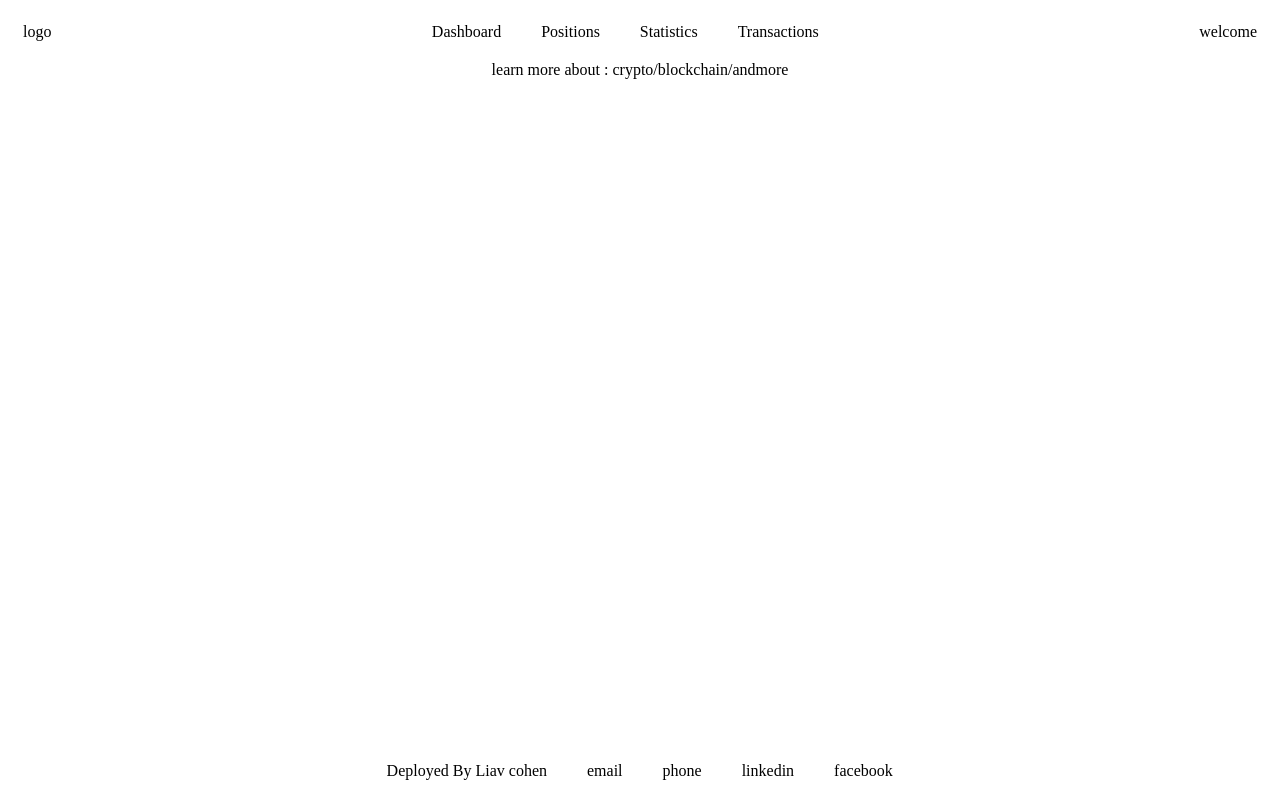
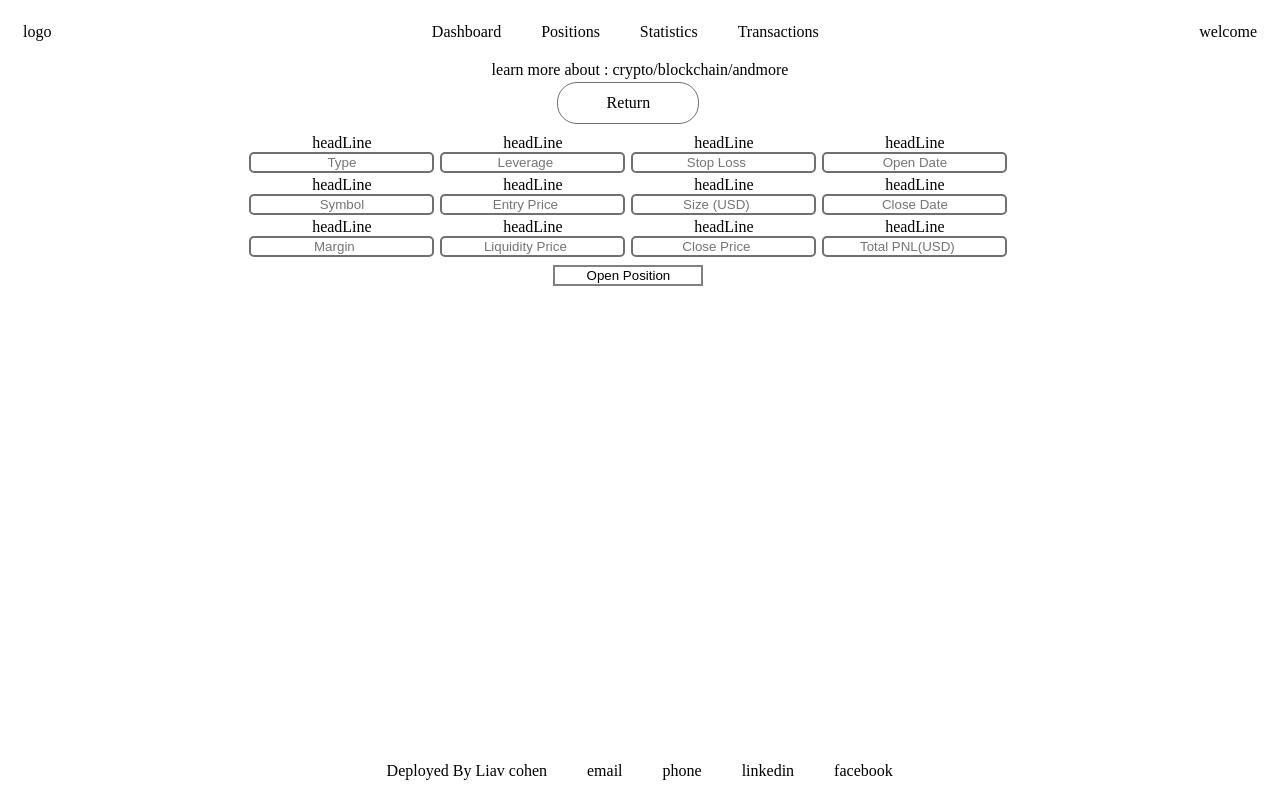
Before and after one commit to LiavCohen-a/TradeTrakingApp, a React (Create React App) app in the folder tradetrakingapp/: page /position/1 in a window 1280 px wide. Built offline with nearby package versions, Linux system fonts and the light colour scheme.

Commit message:
position by id

```diff
--- a/tradetrakingapp/src/App.js
+++ b/tradetrakingapp/src/App.js
@@ -17,8 +17,6 @@ function App() {
          <LoginRouterComp />
         </div>
       }
-
-
         <FooterInfoComp />
     </div>
   );
--- /dev/null
+++ b/tradetrakingapp/src/Css/Position.css
@@ -0,0 +1,7 @@
+.PositionContainer{
+    display: flex;
+    margin: 20px;
+    flex-direction: column;
+    justify-content: center;
+    margin-top: 40px;
+}
--- a/tradetrakingapp/src/Pages/HomeRouter/HomeRouterComp.js
+++ b/tradetrakingapp/src/Pages/HomeRouter/HomeRouterComp.js
@@ -2,6 +2,7 @@
 import NavigationBarComp from '../../Components/SharedComponents/Navigation/NavigationBarComp';
 import DashboardPage from './Pages/DashboardPage';
 import PositionsPage from './Pages/PositionsPage';
+import PositionPage from './Pages/Position/PositionPage';
 import StatisticsPage from './Pages/StatisticsPage';
 import TransactionsPage from './Pages/TransactionsPage';
 import HomePage from './Pages/HomePage';
@@ -10,6 +11,7 @@ import HomePage from './Pages/HomePage';
 import { Routes, Route, Link, Outlet } from "react-router-dom";
 import ResetPasswordComp from './Pages/Dashboard/ResetPasswordComp';
 import UpdateUserComp from './Pages/Dashboard/UpdateUserComp';
+import AddPositionComp from './Pages/Position/AddPositionComp';
 
 // Css
 
@@ -30,7 +32,11 @@ function HomeRouterComp() {
                     <Route path="resetPassword" element={<ResetPasswordComp />} />
             </Route>
 
-            <Route path="/Positions" element={<PositionsPage />} />
+            <Route path="/Positions" element={<PositionsPage />}>
+              <Route path="addPosition" element={<AddPositionComp />} />
+            </Route>
+            <Route path="/position/:id" element={<PositionPage />} />
+
             <Route path="/Statistics" element={<StatisticsPage />} />
             <Route path="/Transactions" element={<TransactionsPage />} />
         </Routes>
--- a/tradetrakingapp/src/Pages/HomeRouter/Pages/DashboardPage.js
+++ b/tradetrakingapp/src/Pages/HomeRouter/Pages/DashboardPage.js
@@ -8,9 +8,7 @@ import ResetPasswordComp from './Dashboard/ResetPasswordComp';
 
 
 function DashboardPage() {
-  const obj = useParams();
   useEffect(() => {
-    console.log(obj.toString())
   },[])
   return (
     <div className="DataContainer FlexColumn">
--- /dev/null
+++ b/tradetrakingapp/src/Pages/HomeRouter/Pages/Position/AddPositionComp.js
@@ -0,0 +1,27 @@
+import ButtonInputComp from "../../../../Components/SharedComponents/ButtonInputComp";
+import NumberInputComp from "../../../../Components/SharedComponents/NumberInputComp";
+import SubmitInputComp from "../../../../Components/SharedComponents/SubmitInputComp";
+import TextInputComp from "../../../../Components/SharedComponents/TextInputComp";
+
+function AddPositionComp() {
+
+    return (
+      <div className="RouterLinkContainer">
+            <ButtonInputComp  value="cancel" />
+            <div className="RouterLinkContainer">
+                <div>
+            <TextInputComp fieldName="Symbol" />
+            <NumberInputComp fieldName="Margin" />
+            <TextInputComp fieldName="Type" />
+            </div><div>
+            <NumberInputComp fieldName="Leverage" />
+            <NumberInputComp fieldName="Entry Price" />
+            <TextInputComp fieldName="Stop Loss" />
+            </div>
+            </div>
+            <SubmitInputComp value="Open Position" />
+      </div>
+    );
+  }
+
+  export default AddPositionComp;
--- /dev/null
+++ b/tradetrakingapp/src/Pages/HomeRouter/Pages/Position/PositionPage.js
@@ -0,0 +1,79 @@
+import ButtonInputComp from "../../../../Components/SharedComponents/ButtonInputComp";
+import NavLinkComp from "../../../../Components/SharedComponents/Navigation/NavLinkComp";
+import NumberInputComp from "../../../../Components/SharedComponents/NumberInputComp";
+import SubmitInputComp from "../../../../Components/SharedComponents/SubmitInputComp";
+import TextInputComp from "../../../../Components/SharedComponents/TextInputComp";
+
+function AddPositionComp() {
+  return (
+    <div className="PositionContainer Center Box">
+      <NavLinkComp
+        className="RouterInput"
+        linkRoute="/Positions"
+        linkValue="Return"
+      />
+      <div className="RouterLinkContainer">
+        <div>
+          <div>
+            headLine
+            <TextInputComp fieldName="Type" />
+          </div>
+          <div>
+            headLine
+            <TextInputComp fieldName="Symbol" />
+          </div>
+          <div>
+            headLine
+            <NumberInputComp fieldName="Margin" />
+          </div>
+        </div>
+        <div>
+          <div>
+            headLine
+            <NumberInputComp fieldName="Leverage" />
+          </div>
+          <div>
+            headLine
+            <NumberInputComp fieldName="Entry Price" />
+          </div>
+          <div>
+            headLine
+            <NumberInputComp fieldName="Liquidity Price" />
+          </div>
+        </div>
+        <div></div>
+        <div>
+          <div>
+            headLine
+            <NumberInputComp fieldName="Stop Loss" />
+          </div>
+          <div>
+            headLine
+            <NumberInputComp fieldName="Size (USD)" />
+          </div>
+          <div>
+            headLine
+            <NumberInputComp fieldName="Close Price" />
+          </div>
+        </div>
+        <div>
+          <div>
+            headLine
+            <TextInputComp fieldName="Open Date" />
+          </div>
+          <div>
+            headLine
+            <TextInputComp fieldName="Close Date" />
+          </div>
+          <div>
+            headLine
+            <NumberInputComp fieldName="Total PNL(USD)" />
+          </div>
+        </div>
+      </div>
+      <SubmitInputComp  value="Open Position" />
+    </div>
+  );
+}
+
+export default AddPositionComp;
--- a/tradetrakingapp/src/Pages/HomeRouter/Pages/PositionsPage.js
+++ b/tradetrakingapp/src/Pages/HomeRouter/Pages/PositionsPage.js
@@ -1,9 +1,36 @@
-
+import { Outlet } from "react-router-dom";
+import NavLinkComp from "../../../Components/SharedComponents/Navigation/NavLinkComp";
+import '../../../Css/Position.css';
 function PositionsPage() {
 
   return (
     <div>
-        PositionsPage
+      <div className="DataContainer">
+        <NavLinkComp  className="RouterInput" linkValue="Add Position" linkRoute="AddPosition" />
+      </div>
+{/*
+  maploop
+
+*/}
+      <Outlet />
+        <div className="Box Center">
+            open Positions
+            <div className="PositionContainer">
+              position
+            </div>
+            <div className="PositionContainer">
+              position
+            </div>
+        </div>
+        <div className="Box Center">
+            close Positions
+            <div className="PositionContainer">
+              position
+            </div>
+            <div className="PositionContainer">
+              position
+            </div>
+        </div>
     </div>
   );
 }
```
Also changed, not shown: 1 other file (tests, documents, lock files or other folders).
